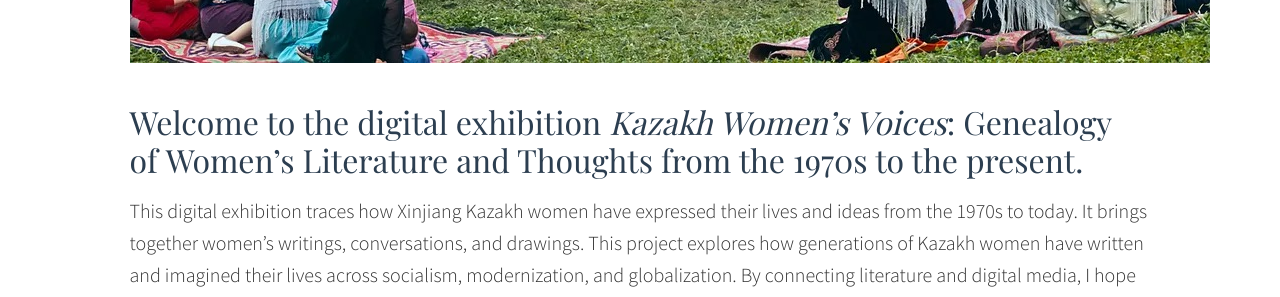
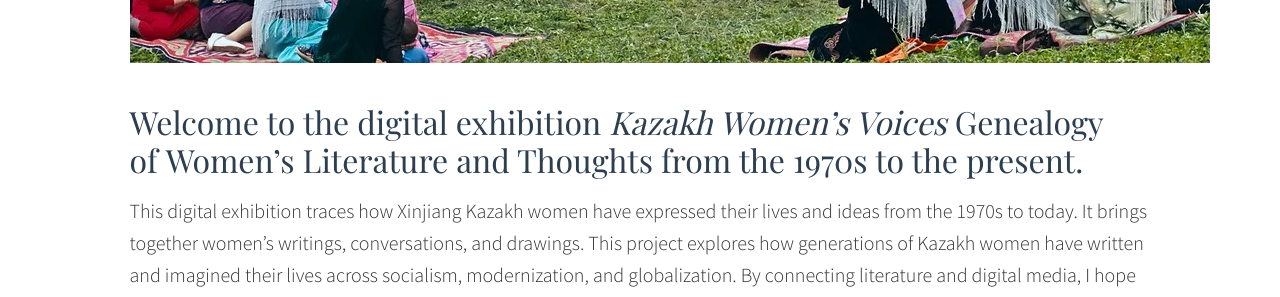
Before and after one commit to happy-ayka/kazakhwomen, a Jekyll site: the page built from index.md, in a window 1280 px wide. Shown: the part 1080-1377 px from the top of the page. Built offline with Jekyll 4.4.1, drawn with Linux system fonts in a browser that asks for light colours.

```diff
--- a/index.md
+++ b/index.md
@@ -9,5 +9,5 @@ objects_intro: "Browse objects featured in the stories."
 
 ![Gathering](components/images/gathering.jpeg)
 
-## Welcome to the digital exhibition _Kazakh Women’s Voices_: Genealogy of Women’s Literature and Thoughts from the 1970s to the present.
+## Welcome to the digital exhibition _Kazakh Women’s Voices_ Genealogy of Women’s Literature and Thoughts from the 1970s to the present.
 This digital exhibition traces how Xinjiang Kazakh women have expressed their lives and ideas from the 1970s to today. It brings together women’s writings, conversations, and drawings. This project explores how generations of Kazakh women have written and imagined their lives across socialism, modernization, and globalization. By connecting literature and digital media, I hope to build a living archive that makes their voices heard across time and place.
```
